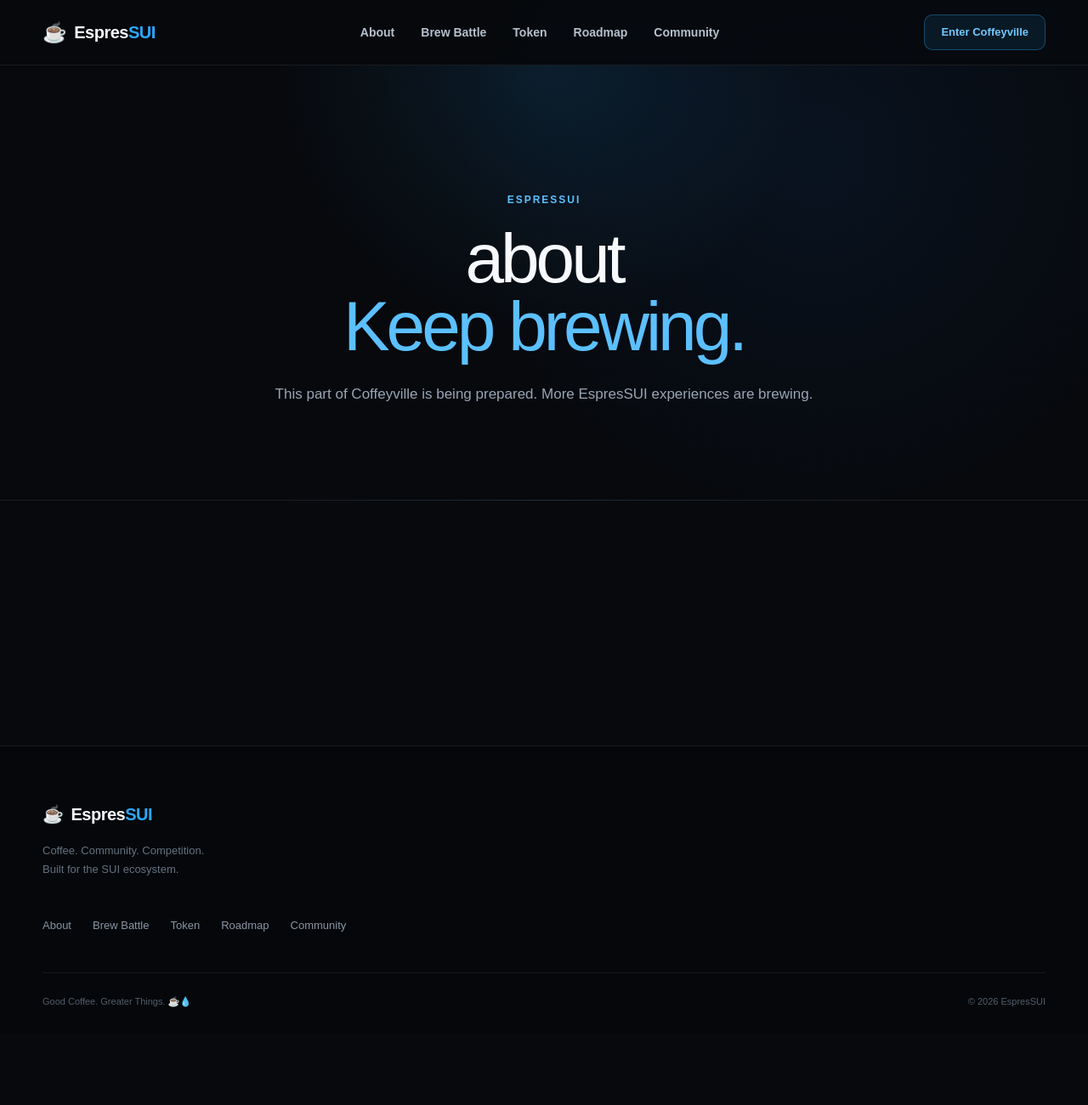
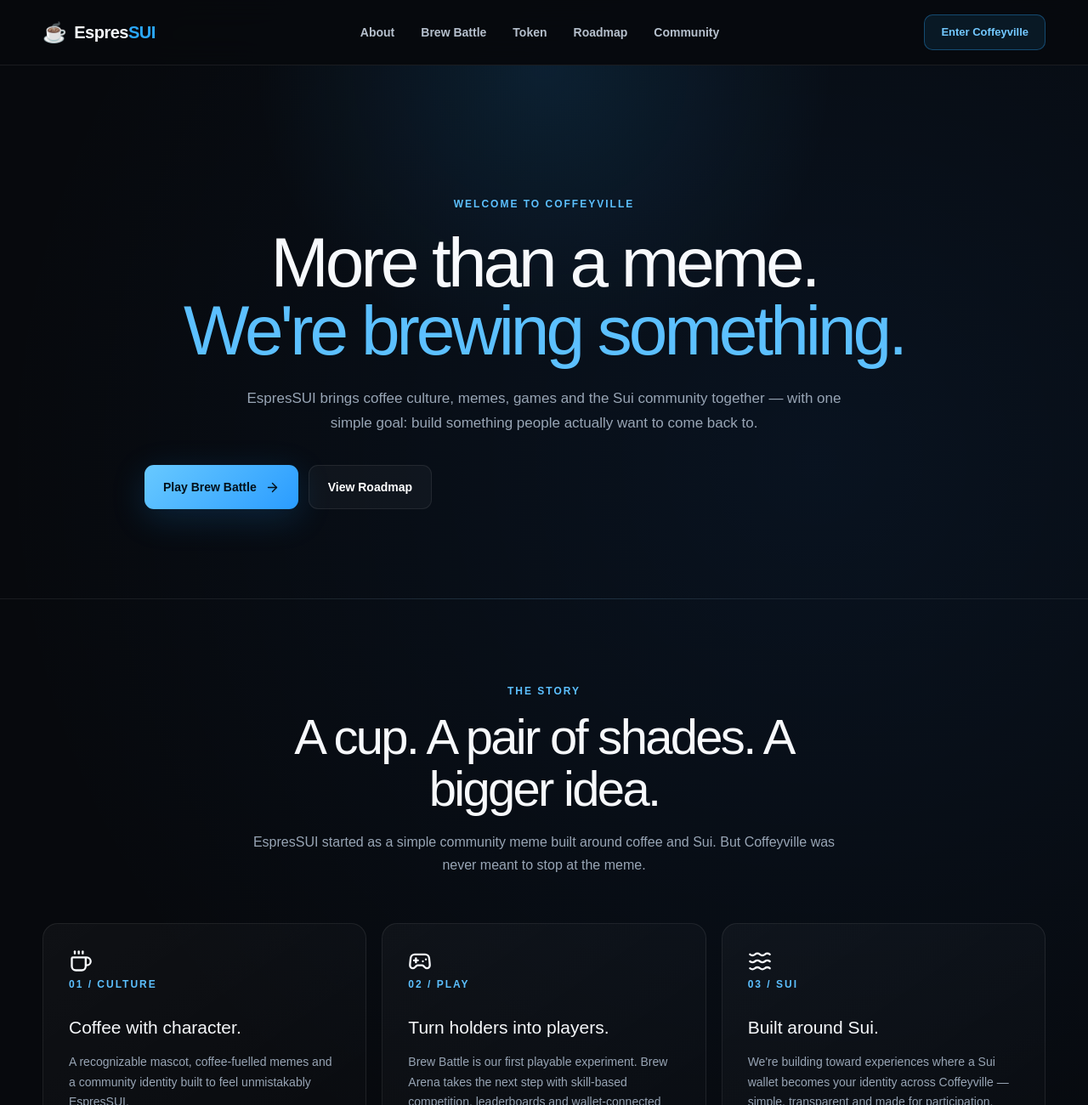
Before and after one commit to investlens/espressui-web, a Next.js app: page /about in a window 1280 px wide. Shown: the top 1300 px of the page at 85% size. Before the commit the page ends 1216 px from the top, so only its background shows below. Built offline with nearby package versions, Linux system fonts and the light colour scheme.

Commit message:
Build EspresSUI V2 About page

```diff
--- a/app/about/page.tsx
+++ b/app/about/page.tsx
@@ -1,20 +1,220 @@
-export default function Page() {
+import Link from "next/link";
+import {
+  ArrowRight,
+  Coffee,
+  Gamepad2,
+  Sparkles,
+  Waves,
+} from "lucide-react";
+
+export default function AboutPage() {
   return (
-    <div className="inner-page">
+    <main className="inner-page">
       <section className="page-hero">
         <div className="container narrow">
-          <span className="section-kicker">ESPRESSUI</span>
+          <span className="section-kicker">WELCOME TO COFFEYVILLE</span>
+
           <h1>
-            about
+            More than a meme.
             <br />
-            <span>Keep brewing.</span>
+            <span>We&apos;re brewing something.</span>
           </h1>
+
           <p>
-            This part of Coffeyville is being prepared. More EspresSUI
-            experiences are brewing.
+            EspresSUI brings coffee culture, memes, games and the Sui
+            community together — with one simple goal: build something
+            people actually want to come back to.
           </p>
+
+          <div className="hero-actions">
+            <Link className="button primary-button" href="/brew-battle">
+              Play Brew Battle
+              <ArrowRight size={17} />
+            </Link>
+
+            <Link className="button secondary-button" href="/roadmap">
+              View Roadmap
+            </Link>
+          </div>
         </div>
       </section>
-    </div>
+
+      <section className="intro-section">
+        <div className="container">
+          <div className="section-heading">
+            <span className="section-kicker">THE STORY</span>
+            <h2>A cup. A pair of shades. A bigger idea.</h2>
+            <p>
+              EspresSUI started as a simple community meme built around
+              coffee and Sui. But Coffeyville was never meant to stop at
+              the meme.
+            </p>
+          </div>
+
+          <div className="feature-grid">
+            <article className="feature-card">
+              <Coffee size={28} />
+              <span className="section-kicker">01 / CULTURE</span>
+              <h3>Coffee with character.</h3>
+              <p>
+                A recognizable mascot, coffee-fuelled memes and a community
+                identity built to feel unmistakably EspresSUI.
+              </p>
+            </article>
+
+            <article className="feature-card">
+              <Gamepad2 size={28} />
+              <span className="section-kicker">02 / PLAY</span>
+              <h3>Turn holders into players.</h3>
+              <p>
+                Brew Battle is our first playable experiment. Brew Arena
+                takes the next step with skill-based competition,
+                leaderboards and wallet-connected experiences.
+              </p>
+            </article>
+
+            <article className="feature-card">
+              <Waves size={28} />
+              <span className="section-kicker">03 / SUI</span>
+              <h3>Built around Sui.</h3>
+              <p>
+                We&apos;re building toward experiences where a Sui wallet
+                becomes your identity across Coffeyville — simple,
+                transparent and made for participation.
+              </p>
+            </article>
+          </div>
+        </div>
+      </section>
+
+      <section className="battle-section">
+        <div className="container">
+          <div className="battle-panel">
+            <div>
+              <span className="section-kicker">WHAT WE&apos;RE BUILDING</span>
+
+              <h2>
+                From meme.
+                <br />
+                To game.
+                <br />
+                To Coffeyville.
+              </h2>
+
+              <p>
+                The plan is not to bolt random utility onto a token.
+                We&apos;re building the experience first — then giving
+                $ESPRESSUI a meaningful place inside it.
+              </p>
+
+              <p>
+                Brew Arena is the next major step: fast skill challenges,
+                hourly competition, wallet-connected leaderboards and
+                expanding community experiences.
+              </p>
+            </div>
+
+            <div className="battle-points">
+              <div>
+                <strong>01</strong>
+                <span>Build</span>
+                <small>Ship real experiences.</small>
+              </div>
+
+              <div>
+                <strong>02</strong>
+                <span>Play</span>
+                <small>Give the community something to master.</small>
+              </div>
+
+              <div>
+                <strong>03</strong>
+                <span>Compete</span>
+                <small>Turn Coffeyville into an arena.</small>
+              </div>
+
+              <div>
+                <strong>04</strong>
+                <span>Expand</span>
+                <small>Grow the EspresSUI universe carefully.</small>
+              </div>
+            </div>
+          </div>
+        </div>
+      </section>
+
+      <section className="intro-section">
+        <div className="container">
+          <div className="section-heading">
+            <span className="section-kicker">OUR APPROACH</span>
+            <h2>Build first. Talk second.</h2>
+            <p>
+              No giant promises and no pretend milestones. We release,
+              test, listen to the community and improve what works.
+            </p>
+          </div>
+
+          <div className="feature-grid">
+            <article className="feature-card">
+              <Sparkles size={28} />
+              <span className="section-kicker">BUILD IN PUBLIC</span>
+              <h3>Let people see the machine turn on.</h3>
+              <p>
+                New pages, game experiments and features are released as
+                they become ready — so the community can follow the build,
+                not just the announcements.
+              </p>
+            </article>
+
+            <article className="feature-card">
+              <Coffee size={28} />
+              <span className="section-kicker">KEEP IT FUN</span>
+              <h3>Crypto doesn&apos;t have to feel corporate.</h3>
+              <p>
+                Coffeyville should be somewhere people enjoy visiting,
+                playing and sharing — even before they care about anything
+                else.
+              </p>
+            </article>
+
+            <article className="feature-card">
+              <Waves size={28} />
+              <span className="section-kicker">KEEP BREWING</span>
+              <h3>One release at a time.</h3>
+              <p>
+                We&apos;re early. That gives us room to experiment, improve
+                and build EspresSUI together with the people actually using
+                it.
+              </p>
+            </article>
+          </div>
+        </div>
+      </section>
+
+      <section className="final-cta">
+        <div className="container narrow">
+          <span className="section-kicker">THE MACHINE IS ON</span>
+
+          <h2>Good Coffee. Greater Things.</h2>
+
+          <p>
+            Coffeyville is just getting started.
+            <br />
+            Brew. Build. Play. Repeat.
+          </p>
+
+          <div className="hero-actions">
+            <Link className="button primary-button" href="/brew-battle">
+              Enter Brew Battle
+              <ArrowRight size={17} />
+            </Link>
+
+            <Link className="button secondary-button" href="/roadmap">
+              See What&apos;s Brewing
+            </Link>
+          </div>
+        </div>
+      </section>
+    </main>
   );
 }
--- a/app/globals.css
+++ b/app/globals.css
@@ -1658,3 +1658,33 @@ a.community-card:hover {
     font-size: 6px;
   }
 }
+
+/* ABOUT PAGE V2 */
+
+.inner-page .page-hero {
+  padding-top: 150px;
+  padding-bottom: 105px;
+}
+
+.inner-page .page-hero .narrow {
+  max-width: 940px;
+}
+
+.inner-page .page-hero h1 {
+  margin: 18px 0 24px;
+}
+
+.inner-page .page-hero + .intro-section {
+  padding-top: 95px;
+}
+
+@media (max-width: 768px) {
+  .inner-page .page-hero {
+    padding-top: 115px;
+    padding-bottom: 75px;
+  }
+
+  .inner-page .page-hero + .intro-section {
+    padding-top: 75px;
+  }
+}
```
